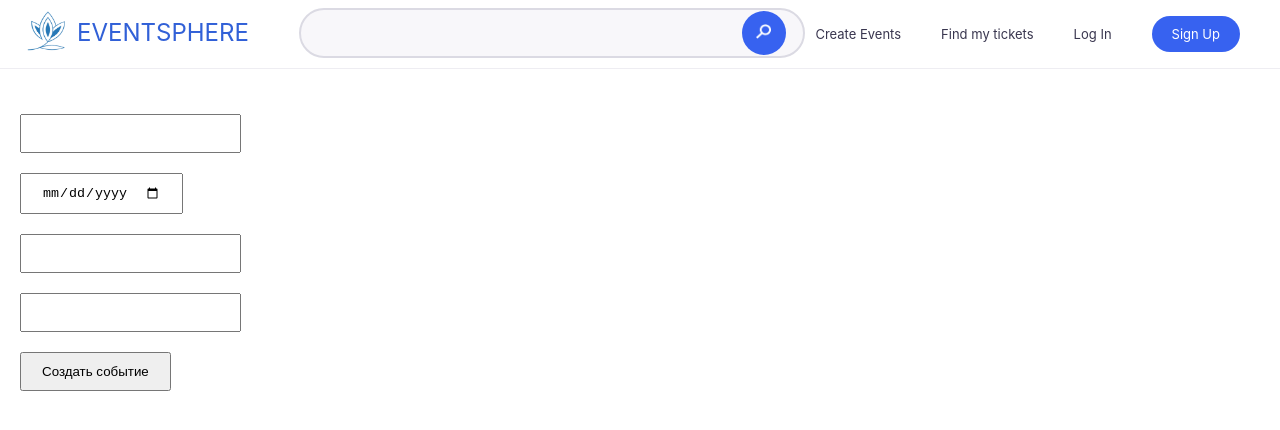
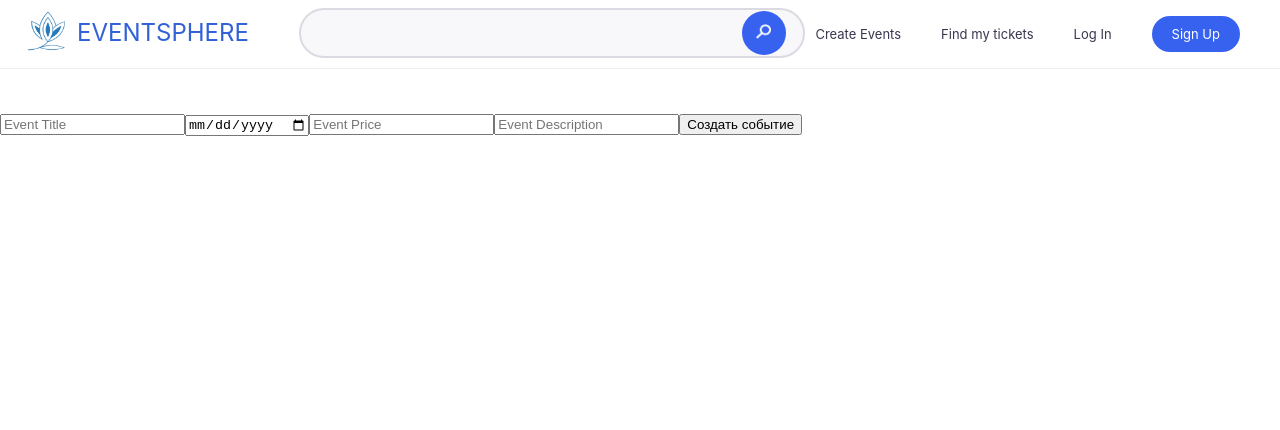
Before and after one commit to AndrLoko/event-sphere, a React (Vite) app: page /create-events in a window 1280 px wide. Shown: the top 430 px of the page. Built offline with nearby package versions, Linux system fonts and the light colour scheme.

Commit message:
Add event creation, storage, and display functionality

```diff
--- a/src/components/UI/card/Card.jsx
+++ b/src/components/UI/card/Card.jsx
@@ -1,20 +1,19 @@
-import React from 'react'
-import './Card.scss'
+import React from 'react';
+import './Card.scss';
 
-import TagGoing from '../tag/TagGoing'
-import TagSales from '../tag/TagSales'
+import TagGoing from '../tag/TagGoing';
+import TagSales from '../tag/TagSales';
 
-export default function Card({ image, tag, title, date, price, descr }) {
+export default function Card({ title, date, price, descr }) {
   return (
     <div className='card'>
-        <a className="card__wrapper">
-            <img src='../../../../public/Card-1.png' alt="" className="card__img" />
-            <div className="card__tag"><TagSales /></div>
-            <h2 className='card__title'>2025 Wichita Local Food Producers Workshop</h2>
-            <p className='card__date'>Saturday • 9:00 AM</p>
-            <p className='card__price'>From $25.00</p>
-            <p className='card__descr'>K-State Research & Extension - Local Food Systems</p>
-        </a>
+      <a className="card__wrapper">
+        <img src='../../../../public/Card-1.png' alt="" className="card__img" />
+        <h2 className='card__title'>{title}</h2>
+        <p className='card__date'>{date}</p>
+        <p className='card__price'>{price}</p>
+        <p className='card__descr'>{descr}</p>
+      </a>
     </div>
-  )
+  );
 }
--- a/src/pages/CreateEvents/CreateEvents.jsx
+++ b/src/pages/CreateEvents/CreateEvents.jsx
@@ -1,52 +1,65 @@
-import React, { useState } from 'react'
-import './CreateEvents.scss'
+import React, { useState } from 'react';
+import { useNavigate } from 'react-router-dom';
+
+export default function CreateEvents() {
+  const [inputTitle, setInputTitle] = useState("");
+  const [inputDate, setInputDate] = useState("");
+  const [inputPrice, setInputPrice] = useState("");
+  const [inputDescr, setInputDescr] = useState("");
+
+  const navigate = useNavigate();
 
 
-export default function CreateEvents() {
-
-  const [click, setClick] = useState('')
-  const [inputTitle, setInputTitle] = useState("");
-  const [inputDate, setInputDate] = useState("");
-  const [inputPrice, setInputPrice] = useState("")
-  const [inputDescr, setInputDescr] = useState("")
+  function handleClick() {
+    const newEvent = {
+      id: Date.now(),
+      title: inputTitle,
+      date: inputDate,
+      price: inputPrice,
+      descr: inputDescr
+    };
 
 
-  function handleInputChange(event) {
-    setInputTitle(event.target.value);
+    let events = JSON.parse(localStorage.getItem("events")) || [];
+    events.push(newEvent);
+    localStorage.setItem("events", JSON.stringify(events));
+
+
+    setInputTitle("");
+    setInputDate("");
+    setInputPrice("");
+    setInputDescr("");
+
+
+    navigate('/');
   }
-
-  function handleInputDate(event) {
-    setInputDate(event.target.value)
-
-  }
-
-  function handleInputPrice(event) {
-    setInputPrice(event.target.value)
-  }
-
-  function handleInputDescr(event) {
-    setInputDescr(event.target.value)
-  }
-
-  function handleClick() {
-    setClick(inputTitle);
-    setClick(inputDate)
-    setClick(inputPrice)
-    setClick(inputDescr)
-    console.log(inputTitle);
-    console.log(inputDate)
-    console.log(inputPrice)
-    console.log(inputDescr)
-  }
-
 
   return (
     <div className="input__wrapper">
-      <input type="text" value={inputTitle} onChange={handleInputChange}/>
-      <input type="date" value={inputDate} onChange={handleInputDate} />
-      <input type="number" value={inputPrice} onChange={handleInputPrice}/>
-      <input type="text" value={inputDescr} onChange={handleInputDescr}/>
+      <input
+        type="text"
+        value={inputTitle}
+        onChange={(e) => setInputTitle(e.target.value)}
+        placeholder="Event Title"
+      />
+      <input
+        type="date"
+        value={inputDate}
+        onChange={(e) => setInputDate(e.target.value)}
+      />
+      <input
+        type="number"
+        value={inputPrice}
+        onChange={(e) => setInputPrice(e.target.value)}
+        placeholder="Event Price"
+      />
+      <input
+        type="text"
+        value={inputDescr}
+        onChange={(e) => setInputDescr(e.target.value)}
+        placeholder="Event Description"
+      />
       <button onClick={handleClick}>Создать событие</button>
     </div>
-  )
+  );
 }
--- a/src/pages/Home/Home.jsx
+++ b/src/pages/Home/Home.jsx
@@ -1,14 +1,12 @@
-import React from 'react';
+import React, { useState, useEffect } from 'react';
 import './Home.scss';
-import '../../styles/reset.scss'
+import '../../styles/reset.scss';
 import Slider from '../../components/Slider/Slider';
 import Category from '../../components/UI/Category/Category';
 import Location from '../../components/Location/Location';
-import Card from '../../components/UI/Card/Card';
+import Card from '../../components/UI/card/Card';
 import Footer from '../../components/Footer/Footer';
-
-import TagGoing from '../../components/UI/tag/TagGoing.jsx'
-import TagSales from '../../components/UI/tag/TagSales'
+import CreateEvents from '../CreateEvents/CreateEvents'; // Импортируем компонент CreateEvents
 
 const categories = [
   { link: 'SVG.png', text: 'Music' },
@@ -21,8 +19,15 @@ const categories = [
   { link: 'SVG-7.png', text: 'Food & Drink' },
 ];
 
+export default function Home() {
+  const [events, setEvents] = useState([]);
 
-export default function Home() {
+  // Загружаем события из localStorage
+  useEffect(() => {
+    const eventsFromStorage = JSON.parse(localStorage.getItem("events")) || [];
+    setEvents(eventsFromStorage);
+  }, []); // Пустой массив зависимостей, чтобы загрузить данные только один раз при монтировании
+
   return (
     <>
       <Slider />
@@ -32,9 +37,16 @@ export default function Home() {
             <Category key={index} link={`../../../public/${category.link}`} text={category.text} />
           ))}
         </div>
+
         <Location />
+
+        {/* Добавляем компонент CreateEvents с пропсом onEventCreate */}
+
         <div className="grid__card">
-          <Card />
+          {/* Отображаем созданные события */}
+          {events.map(event => (
+            <Card key={event.id} {...event} />
+          ))}
         </div>
       </div>
       <Footer />
```
